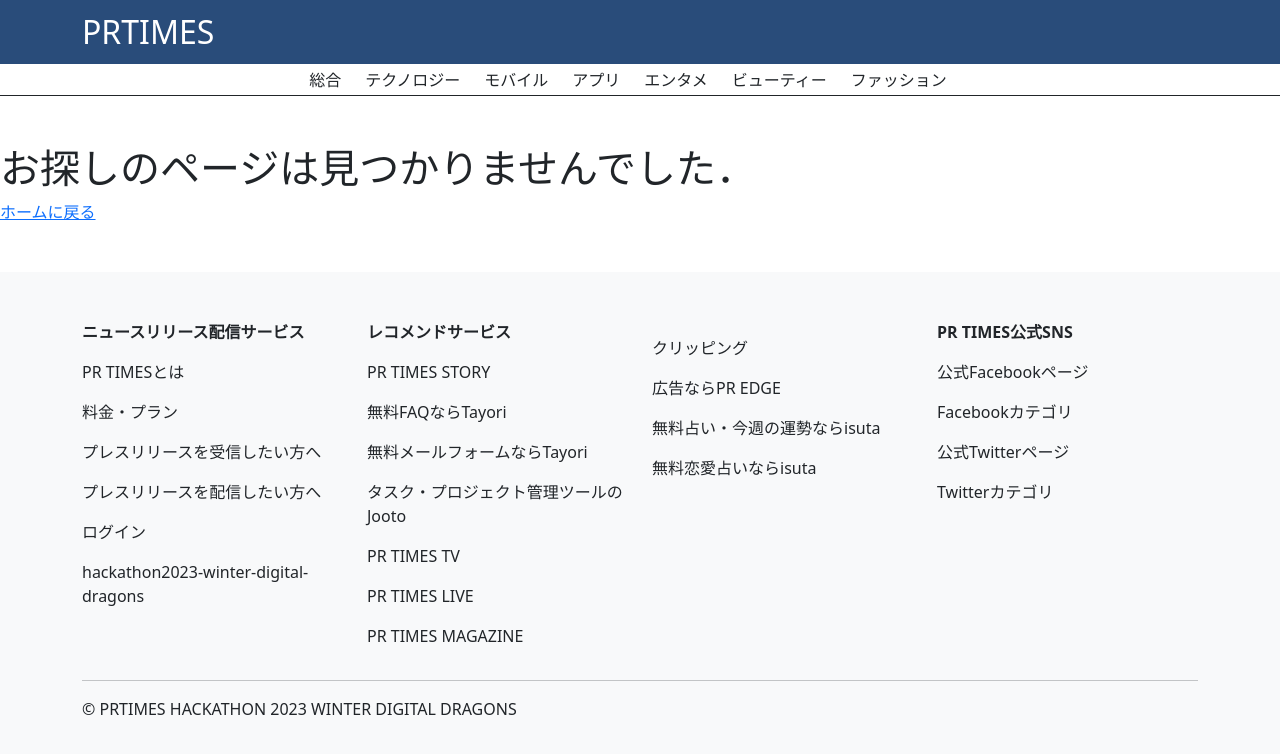
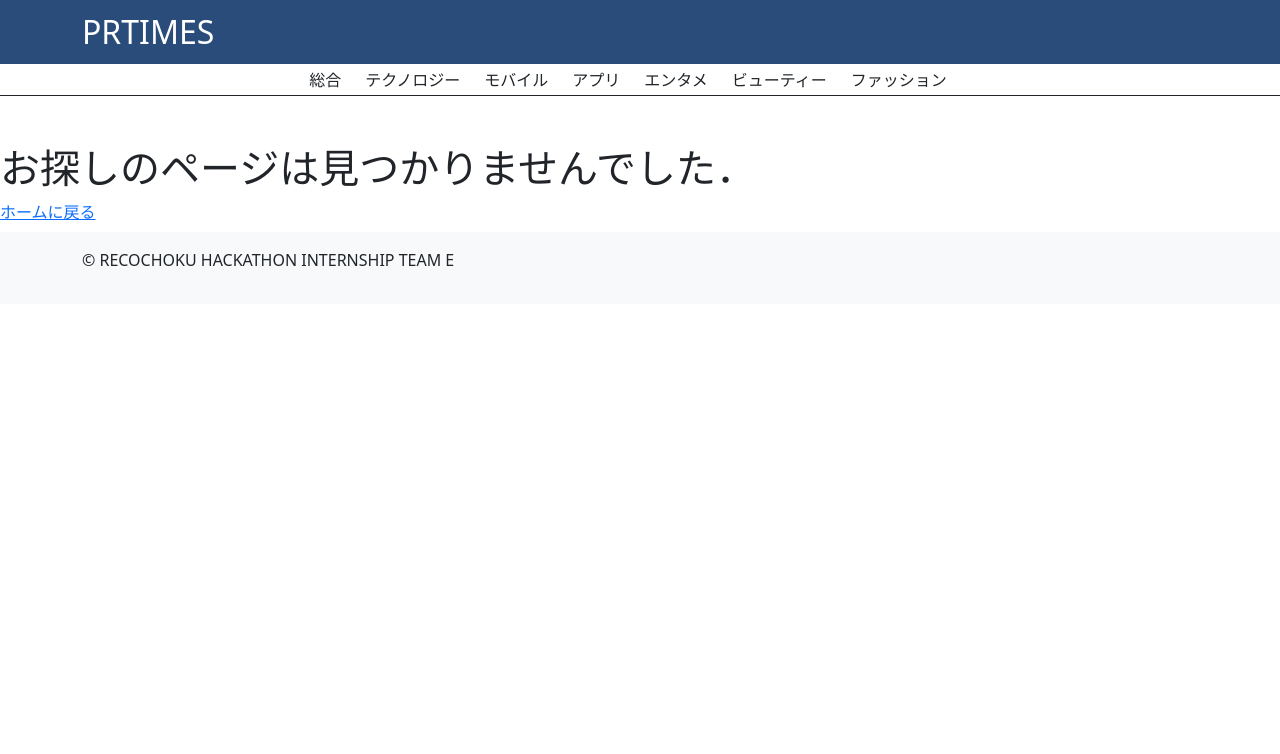
Before and after one commit to amac-53/recochoku-hackathon-teamE-frontend, a React (Create React App) app: page / in a window 1280 px wide. Shown: the top 754 px of the page. Built offline with nearby package versions, Linux system fonts and the light colour scheme.

Commit message:
paddingとmarginを調整

```diff
--- a/src/components/Footer.jsx
+++ b/src/components/Footer.jsx
@@ -4,46 +4,10 @@ import { Container, Row, Col } from "react-bootstrap";
 export const Footer = () => {
   return (
     <>
-      <footer className="footer-bs bg-light p-5 mt-5">
+      <footer className="footer-bs bg-light p-3 mt-2">
         <Container>
-          <Row className="justify-content-center fs-6" >
-            <Col>
-              <p className="fw-bold">ニュースリリース配信サービス</p>
-              <p>PR TIMESとは</p>
-              <p>料金・プラン</p>
-              <p>プレスリリースを受信したい方へ</p>
-              <p>プレスリリースを配信したい方へ</p>
-              <p>ログイン</p>
-              <p>hackathon2023-winter-digital-dragons</p>
-            </Col>
-            <Col>
-              <p className="fw-bold">レコメンドサービス</p>
-              <p>PR TIMES STORY</p>
-              <p>無料FAQならTayori</p>
-              <p>無料メールフォームならTayori</p>
-              <p>タスク・プロジェクト管理ツールのJooto</p>
-              <p>PR TIMES TV</p>
-              <p>PR TIMES LIVE</p>
-              <p>PR TIMES MAGAZINE</p>
-            </Col>
-            <Col>
-              <p></p>
-              <p>クリッピング</p>
-              <p>広告ならPR EDGE</p>
-              <p>無料占い・今週の運勢ならisuta</p>
-              <p>無料恋愛占いならisuta</p>
-            </Col>
-            <Col>
-              <p className="fw-bold">PR TIMES公式SNS</p>
-              <p>公式Facebookページ</p>
-              <p>Facebookカテゴリ</p>
-              <p>公式Twitterページ</p>
-              <p>Twitterカテゴリ</p>
-            </Col>
-          </Row>
-          <hr />
           <Row>
-            <p className="copyright">&copy; PRTIMES HACKATHON 2023 WINTER DIGITAL DRAGONS </p>
+            <p className="copyright">&copy; RECOCHOKU HACKATHON INTERNSHIP TEAM E</p>
           </Row>
         </Container>
       </footer>
```
